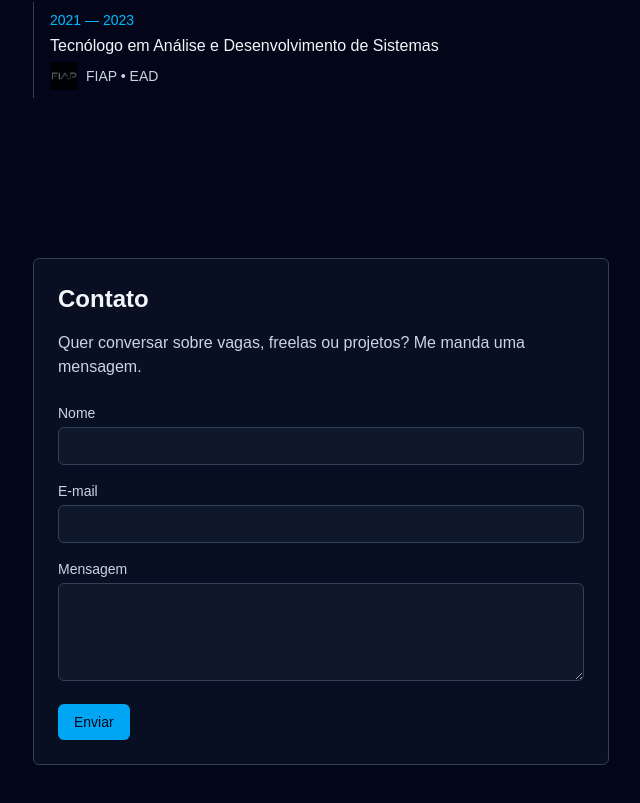
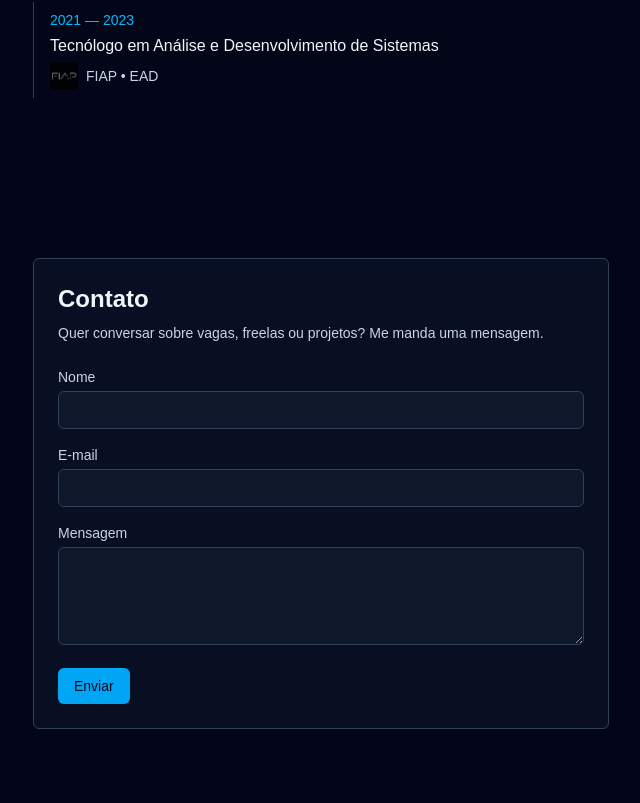
Before and after one commit to ManzanoW/my-portfolio, a Next.js app: page / in a window 1280 px wide. Shown: the part 2260-3063 px from the top of the page, without its empty margins (111-751 px from the left). Built offline with nearby package versions, Linux system fonts and the light colour scheme.

Commit message:
improved contact section layout

```diff
--- a/app/contact/Contact.tsx
+++ b/app/contact/Contact.tsx
@@ -45,8 +45,8 @@ export function Contact() {
 
     return (
         <div className='max-w-xl rounded-md border border-slate-700 bg-slate-900/60 p-6'>
-            <h2 className='mb-4 text-2xl font-semibold'>Contato</h2>
-            <p className='mb-6 text-slate-300'>
+            <h2 className='mb-2 text-2xl font-semibold'>Contato</h2>
+            <p className='mb-6 text-sm text-slate-300'>
                 Quer conversar sobre vagas, freelas ou projetos? Me manda uma
                 mensagem.
             </p>
```
